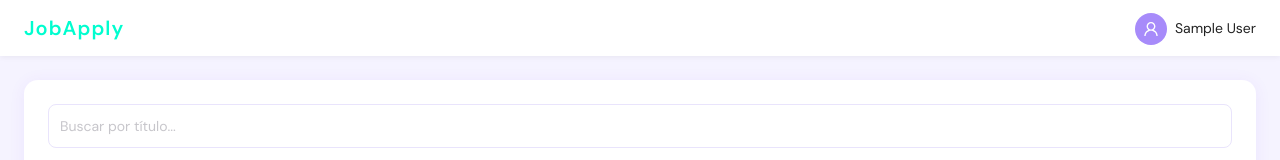
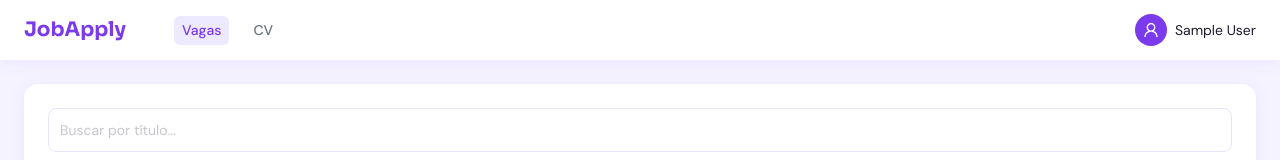
Before and after one commit to LMansoldo/jobapply-app, a React (Vite) app: page / in a window 1280 px wide. Shown: the top 160 px of the page. Built offline with nearby package versions, Linux system fonts and the light colour scheme; no server answers; sample sign-in values are in the browser's storage.

Commit message:
refactor(Layout): adopt DS AppHeader in AppLayout

```diff
--- a/src/presentation/components/AppLayout.tsx
+++ b/src/presentation/components/AppLayout.tsx
@@ -9,12 +9,11 @@ import { useNavigate, useLocation, Outlet } from 'react-router-dom'
 import { useTranslation } from 'react-i18next'
 import { Avatar } from '../../components/Avatar'
 import { Dropdown } from '../../components/Dropdown'
-import { AppLayout as Layout, AppHeader, AppContent } from '../../components/Layout'
+import { AppContent } from '../../components/Layout'
 import { Space } from '../../components/Space'
-import { Text } from '../../components/Typography'
+import { AppHeader as DSAppHeader } from '../../design-system/layout/AppHeader'
 import { useAuth } from '../../application/providers/AuthProvider'
 import { Colors } from '../../styles/theme/colors'
-import { FontSize } from '../../styles/theme/typography'
 import { Spacing } from '../../styles/theme/spacing'
 
 const { useBreakpoint } = Grid
@@ -38,14 +37,14 @@ export default function AppLayout() {
       icon: <UnorderedListOutlined />,
       label: t('nav.jobs'),
       onClick: () => navigate('/'),
-      style: pathname === '/' ? { color: Colors.info, fontWeight: 600 } : undefined,
+      style: pathname === '/' ? { color: Colors.primaryDark, fontWeight: 600 } : undefined,
     },
     {
       key: '/cv',
       icon: <FileTextOutlined />,
       label: t('nav.cv'),
       onClick: () => navigate('/cv'),
-      style: pathname === '/cv' ? { color: Colors.info, fontWeight: 600 } : undefined,
+      style: pathname === '/cv' ? { color: Colors.primaryDark, fontWeight: 600 } : undefined,
     },
     { type: 'divider' as const },
     {
@@ -57,52 +56,37 @@ export default function AppLayout() {
     },
   ]
 
-  return (
-    <Layout style={{ minHeight: '100vh' }}>
-      <AppHeader
-        style={{
-          position: 'sticky',
-          top: 0,
-          zIndex: 100,
-          display: 'flex',
-          alignItems: 'center',
-          padding: isMobile ? `0 ${Spacing.md}` : `0 ${Spacing.lg}`,
-          background: Colors.white,
-          boxShadow: `0 ${Spacing.px} ${Spacing.sm2} ${Colors.shadowSm}`,
-          height: Spacing.headerHeight,
-        }}
-      >
-        <Text
-          strong
-          style={{
-            color: Colors.secondary,
-            fontSize: isMobile ? FontSize.base : FontSize.xl,
-            letterSpacing: 1,
-            whiteSpace: 'nowrap',
-            flex: 1,
-          }}
-        >
-          JobApply
-        </Text>
+  const navItems = [
+    { key: 'jobs', label: t('nav.jobs'), href: '/', active: pathname === '/' },
+    { key: 'cv', label: t('nav.cv'), href: '/cv', active: pathname === '/cv' },
+  ]
 
+  const rightSlot = (
     <Dropdown menu={{ items: userMenuItems }} placement="bottomRight" trigger={['click']}>
       <Space style={{ cursor: 'pointer' }} size={8}>
-            <Avatar icon={<UserOutlined />} style={{ background: Colors.primary }} size={isMobile ? 28 : 32} />
+        <Avatar icon={<UserOutlined />} style={{ background: Colors.primaryDark }} size={isMobile ? 28 : 32} />
         {!isMobile && (
-              <Text style={{ color: Colors.textBase, fontSize: FontSize.md }}>{user?.name ?? t('nav.user')}</Text>
+          <span style={{ color: Colors.textMain, fontSize: '1.4rem' }}>{user?.name ?? t('nav.user')}</span>
         )}
       </Space>
     </Dropdown>
-      </AppHeader>
+  )
 
+  return (
+    <div style={{ minHeight: '100vh', background: Colors.pageBg }}>
+      <DSAppHeader
+        logoText="JobApply"
+        navItems={isMobile ? [] : navItems}
+        rightSlot={rightSlot}
+      />
       <AppContent
         style={{
           padding: isMobile ? Spacing.md1 : Spacing.lg,
-          minHeight: `calc(100vh - ${Spacing.headerHeight})`,
+          minHeight: `calc(100vh - 6rem)`,
         }}
       >
         <Outlet />
       </AppContent>
-    </Layout>
+    </div>
   )
 }
```
Lines whose indentation alone changed are shown as unchanged.
